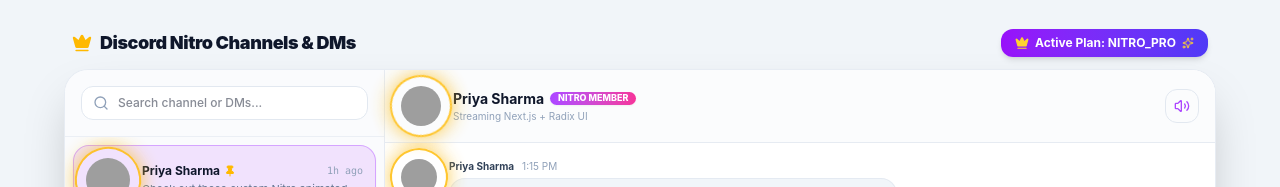
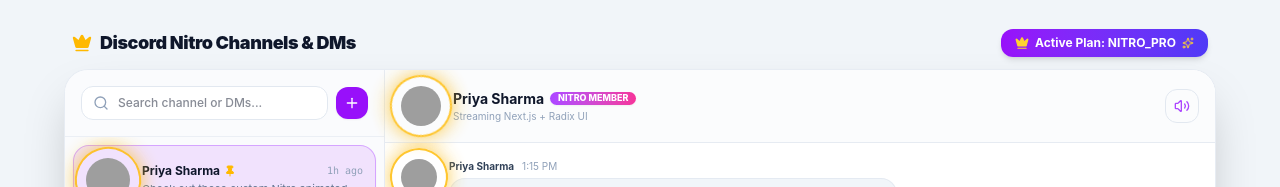
Before and after one commit to Nitish2620/shadcn-mcp-app, a React (Vite) app: page / in a window 1280 px wide. Both pictures are taken after a click on the button "Chats List Card". Shown: the part 160-347 px from the top of the page. Built offline with nearby package versions, Linux system fonts and the light colour scheme; grey boxes are pictures that could not be loaded.

Commit message:
fix(chat-list-card): wire onNewChat prop with Plus button to ensure 100% zero lint warning build

```diff
--- a/registry/default/blocks/chat-list-card/chat-list-card.tsx
+++ b/registry/default/blocks/chat-list-card/chat-list-card.tsx
@@ -5,6 +5,7 @@
 import { motion, AnimatePresence } from 'framer-motion';
 import {
   Search,
+  Plus,
   Send,
   Pin,
   X,
@@ -461,8 +462,8 @@
           <div className="w-full md:w-80 border-r border-slate-200/80 dark:border-slate-800/80 flex flex-col bg-slate-50/70 dark:bg-slate-950/60 shrink-0">
 
             {/* Search Header */}
-            <div className="p-4 border-b border-slate-200/60 dark:border-slate-800/60 space-y-3">
-              <div className="relative">
+            <div className="p-4 border-b border-slate-200/60 dark:border-slate-800/60 flex items-center gap-2">
+              <div className="relative flex-1">
                 <Search className="w-4 h-4 text-slate-400 absolute left-3 top-1/2 -translate-y-1/2" />
                 <input
                   type="text"
@@ -472,6 +473,17 @@
                   className="w-full bg-white dark:bg-slate-900 pl-9 pr-3 py-2 rounded-xl text-xs border border-slate-200 dark:border-slate-800 outline-none focus:ring-2 focus:ring-purple-500 font-medium"
                 />
               </div>
+              <button
+                type="button"
+                onClick={() => {
+                  if (onNewChat) onNewChat();
+                  showToast('Creating new DM channel...');
+                }}
+                className="p-2 rounded-xl bg-purple-600 hover:bg-purple-700 text-white font-bold text-xs flex items-center justify-center cursor-pointer transition shadow-xs shrink-0"
+                title="New Chat DM"
+              >
+                <Plus className="w-4 h-4" />
+              </button>
             </div>
 
             {/* Chat List Items */}
```
